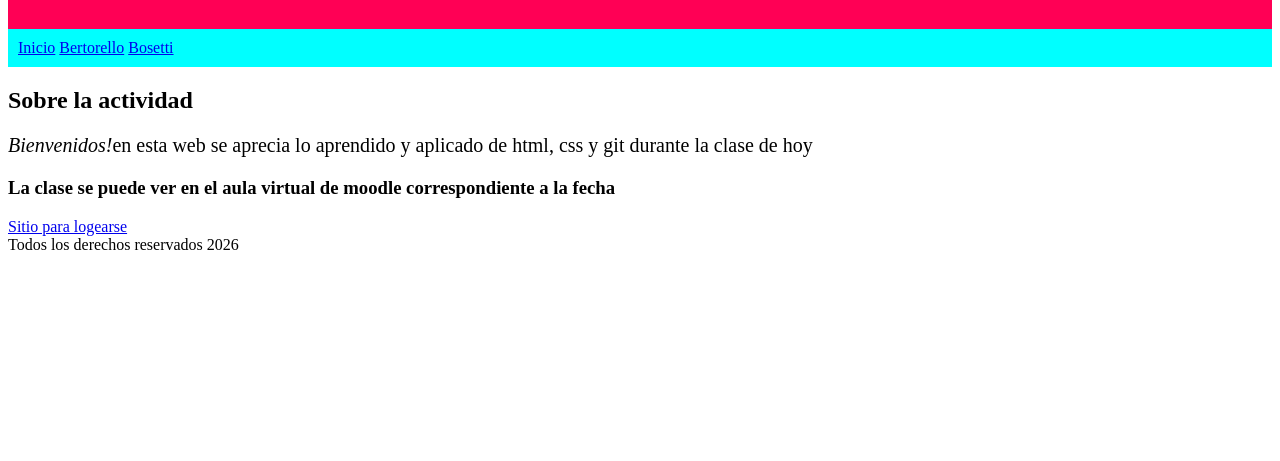
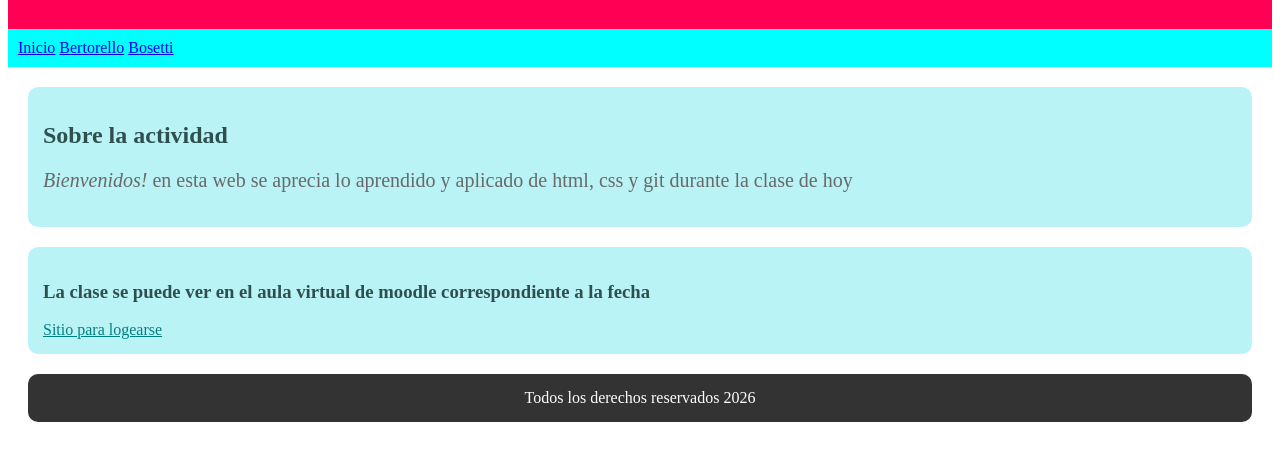
Before and after one commit to nba1985/ACTIVIDAD29-04-2026PROGRAMACIONIIBERTORELLO-BOSETTI, a plain HTML site: page index.html in a window 1280 px wide. Shown: the part 79-540 px from the top of the page. Drawn offline with Linux system fonts and the light colour scheme.

Commit message:
agrego a hoja de estilo

```diff
--- a/estilos.css
+++ b/estilos.css
@@ -17,3 +17,29 @@ nav {
     background-color: rgb(0, 255, 255);
     padding: 10px;
 }
+.miseccion {
+    background-color: rgb(185, 243, 245);
+    margin: 20px;
+    padding: 15px;
+    border-radius: 10px;
+    box-shadow: rgb(185, 243, 245);
+}
+.miseccion h2,
+.miseccion h3 {
+    color: darkslategray;
+}
+.miseccion p {
+    color: dimgrey;
+}
+.miseccion a {
+    color: teal;
+}
+.mifooter {
+     background-color: #333;
+    margin: 20px;
+    padding: 15px;
+    border-radius: 10px;
+    color: white;
+    text-align: center;
+
+}
--- a/index.html
+++ b/index.html
@@ -15,15 +15,15 @@
         <a href="#">Bertorello</a>
         <a href="#">Bosetti</a>
     </nav>
-    <section class="mi seccion">
+    <section class="miseccion">
         <h2 class="resaltado">Sobre la actividad</h2>
-        <p><em>Bienvenidos!</em>en esta web se aprecia lo aprendido y aplicado de html, css y git durante la clase de hoy</p>
+        <p><em>Bienvenidos!</em> en esta web se aprecia lo aprendido y aplicado de html, css y git durante la clase de hoy</p>
     </section>
-    <section class="mi seccion">
+    <section class="miseccion">
         <h3>La clase se puede ver en el aula virtual de moodle correspondiente a la fecha</h3>
         <a href="https://aula.coovilros.com/ISVR/login/index.php"> Sitio para logearse</a>
     </section>
-    <footer class="mi footer">
+    <footer class="mifooter">
         Todos los derechos reservados
          2026
     </footer>
```
